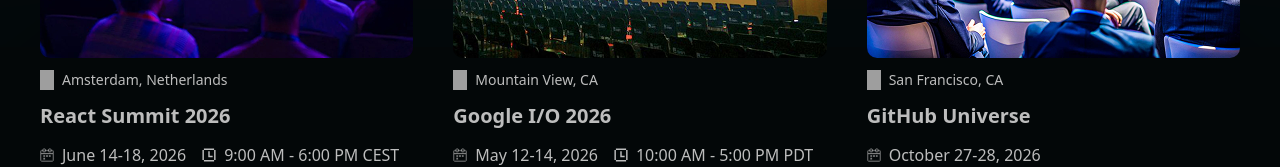
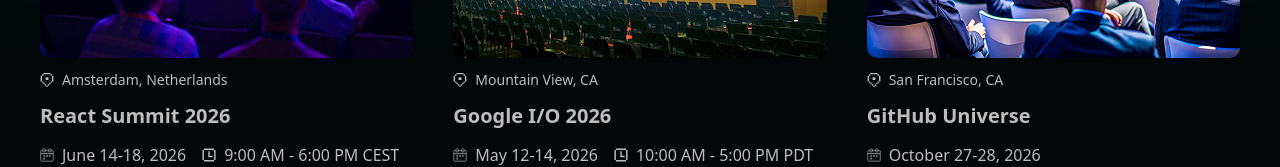
Before and after one commit to Kelith/dev_event_platform, a Next.js app: page / in a window 1280 px wide. Shown: the part 753-920 px from the top of the page. Built offline with nearby package versions, Linux system fonts and the light colour scheme; grey boxes are pictures that could not be loaded; a web font is replaced by a local one.

Commit message:
Fix icon alt texts in EventCard component for better accessibility

```diff
--- a/src/components/EventCard.tsx
+++ b/src/components/EventCard.tsx
@@ -15,7 +15,7 @@ const EventCard = ({ title, image, slug, location, date, time }: Props) => {
     <Link href={`/events/${slug}`} id='event-card'>
       <Image src={image} alt={title} width={410} height={300} className='poster' />
       <div className='flex flex-row gap-2'>
-        <Image src='/icons/location-pin.svg' alt='location pin' width={14} height={14} />
+        <Image src='/icons/pin.svg' alt='location' width={14} height={14} />
         <p>{location}</p>
       </div>
 
@@ -23,11 +23,11 @@ const EventCard = ({ title, image, slug, location, date, time }: Props) => {
 
       <div className='datetime'>
         <div>
-          <Image src='/icons/calendar.svg' alt='calendar' width={14} height={14} />
+          <Image src='/icons/calendar.svg' alt='date' width={14} height={14} />
           <span>{date}</span>
         </div>
         <div>
-          <Image src='/icons/clock.svg' alt='clock' width={14} height={14} />
+          <Image src='/icons/clock.svg' alt='time' width={14} height={14} />
           <span>{time}</span>
         </div>
       </div>
```
